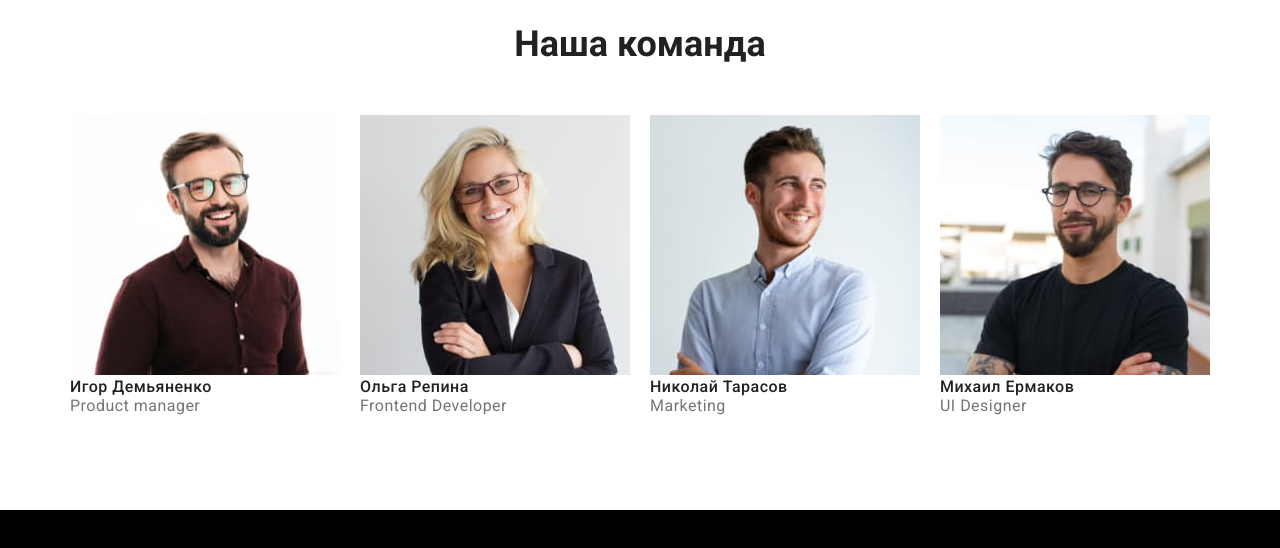
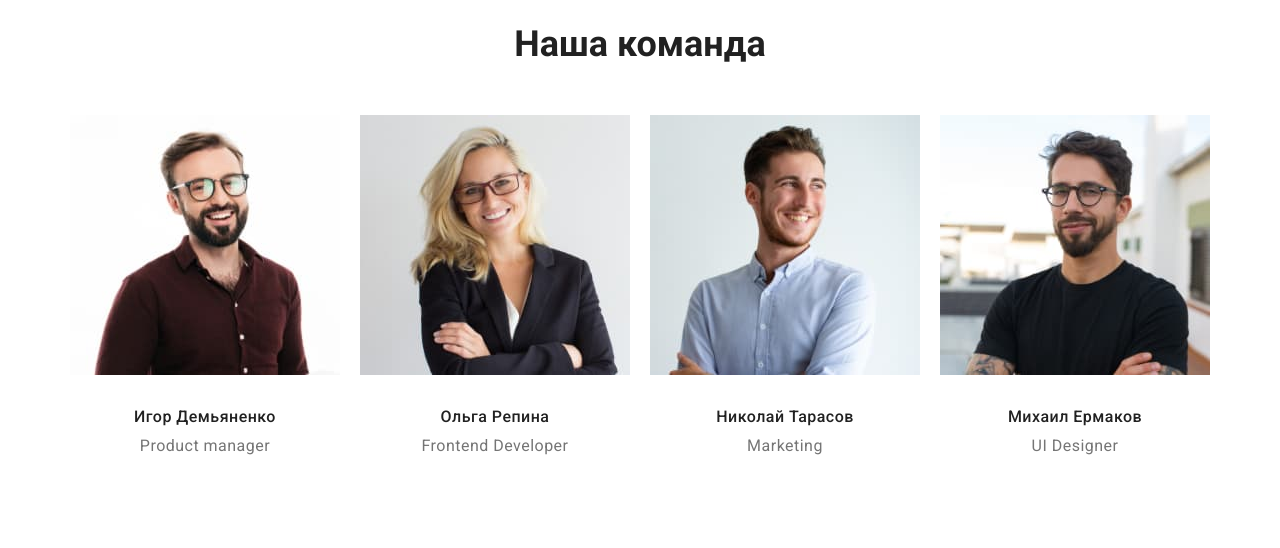
Before and after one commit to ibernikov/goit-markup-hw-03, a plain HTML site: page index.html in a window 1280 px wide. Shown: the part 1442-1990 px from the top of the page. Drawn offline with nearby package versions, Linux system fonts and the light colour scheme.

Commit message:
at last 2

```diff
--- a/css/styles.css
+++ b/css/styles.css
@@ -229,8 +229,13 @@ a {
 .team-list {
     display: flex;
     justify-content: space-between;
+
     }
 .name {
+    display: flex;
+    justify-content: center;
+    padding-top: 30px;
+    padding-bottom: 10px;
     font-weight: 500;
     font-size: 16px;
     line-height: 1.18;
@@ -238,6 +243,8 @@ a {
     color: var(--title-text-color);
     }
 .position {
+    display: flex;
+    justify-content: center;
     font-size: 16px;
     line-height: 1.18;
     letter-spacing: 0.03em;
```
